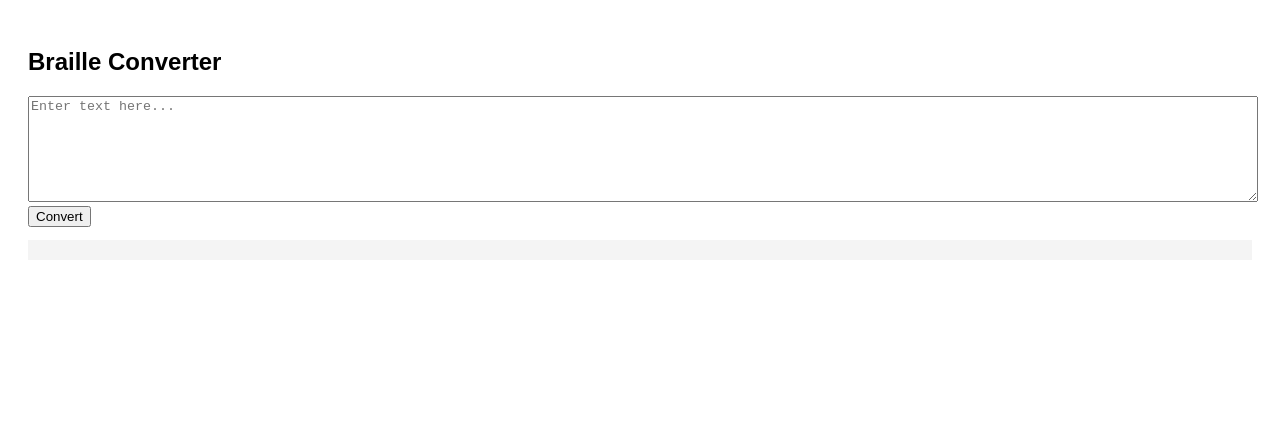
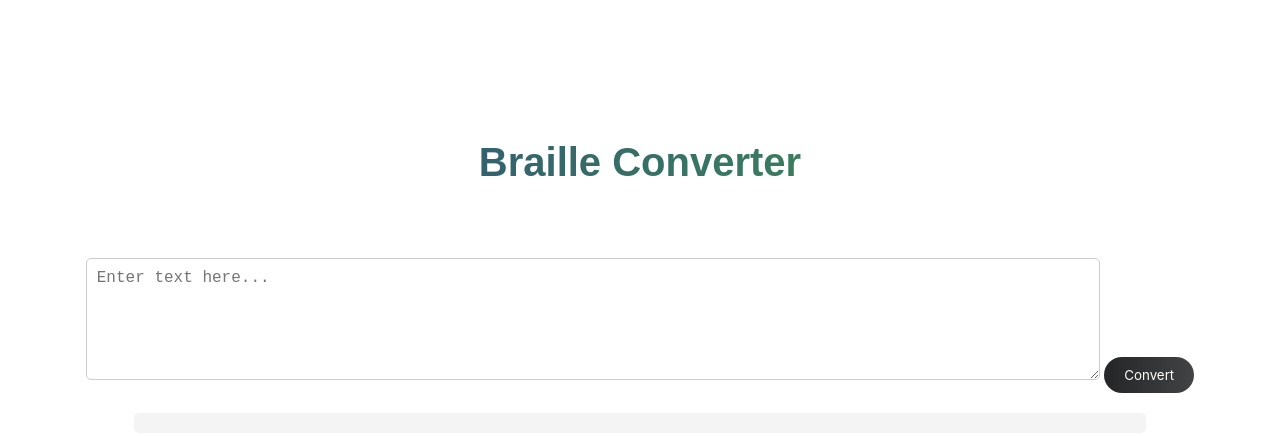
Before and after one commit to svhl/visilearn, a website: page public/braille.html in a window 1280 px wide. Drawn offline with Linux system fonts and the light colour scheme.

Commit message:
Update braille.html

```diff
--- a/public/braille.html
+++ b/public/braille.html
@@ -4,11 +4,8 @@
     <meta charset="UTF-8">
     <meta name="viewport" content="width=device-width, initial-scale=1.0">
     <title>Braille Converter</title>
-    <style>
-        body { font-family: Arial, sans-serif; padding: 20px; }
-        textarea { width: 100%; height: 100px; }
-        pre { background: #f4f4f4; padding: 10px; }
-    </style>
+   <link rel="stylesheet" href="braille.css">
+
 </head>
 <body>
     <h2>Braille Converter</h2>
```
